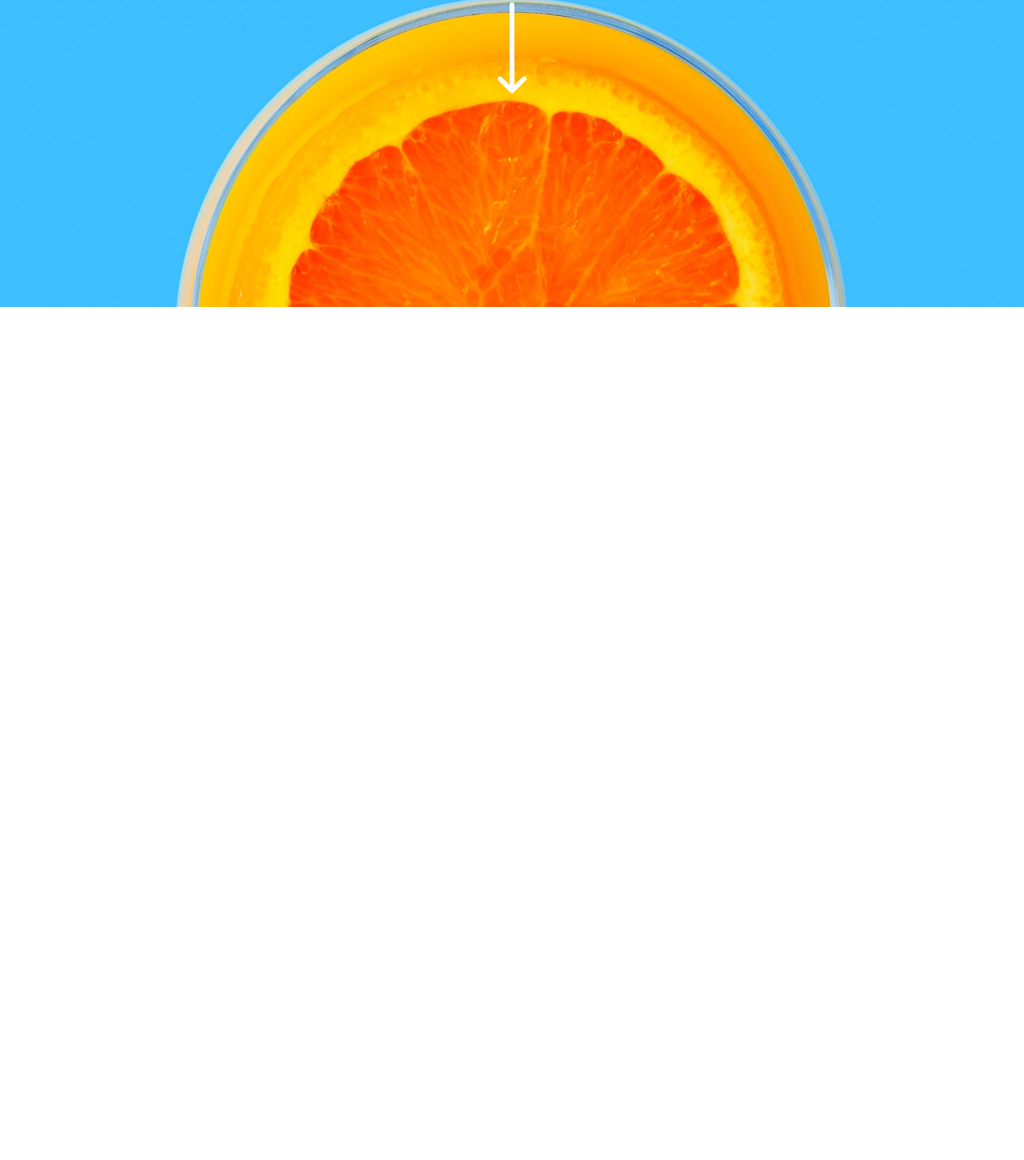
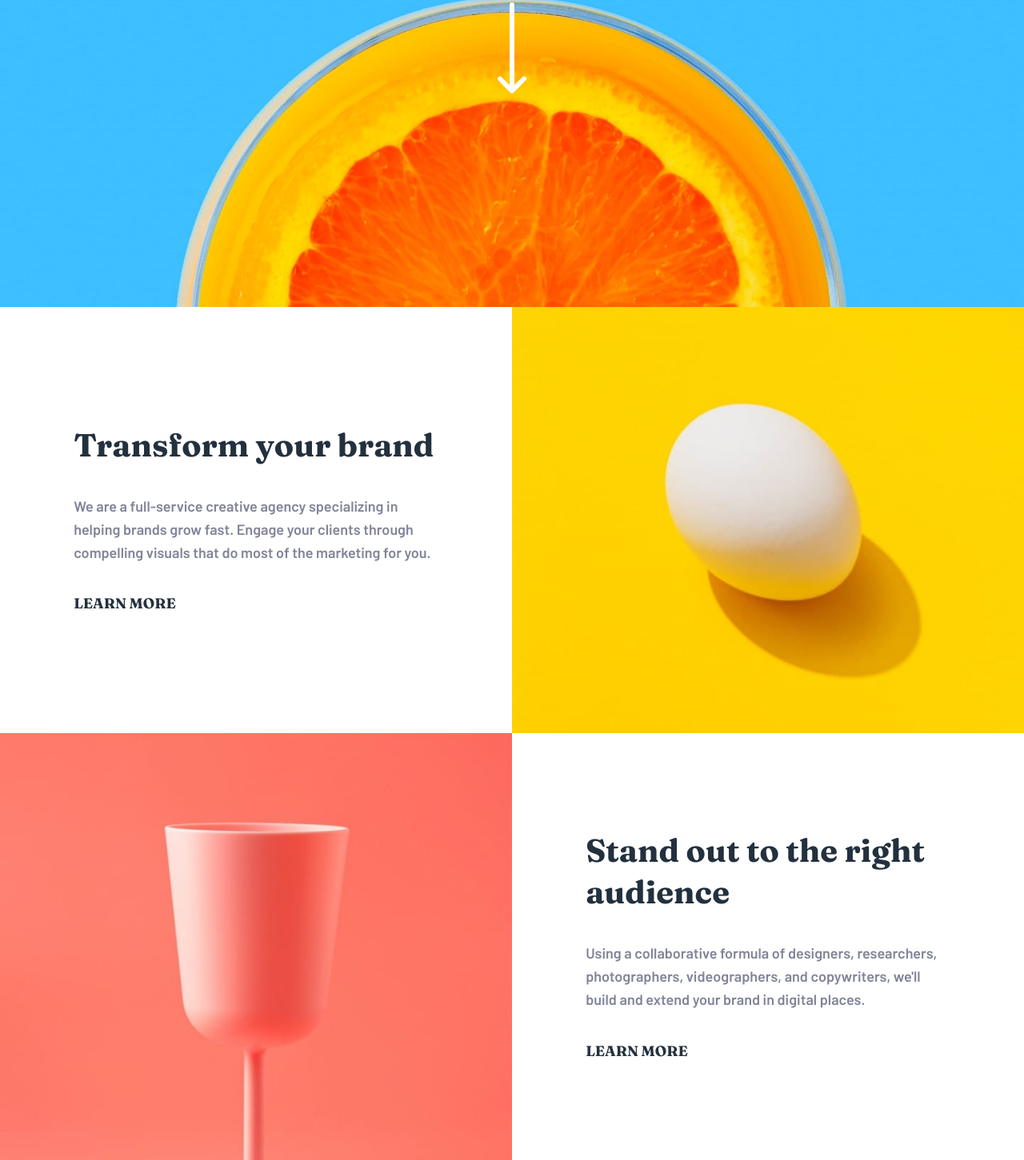
Before and after one commit to vineyy17/Sunnyside-landing-page, a website: page index.html in a window 1280 px wide. Shown: the part 416-1867 px from the top of the page at 80% size. Before the commit the page ends 800 px from the top, so only its background shows below. Drawn offline with Linux system fonts and the light colour scheme.

Commit message:
completed features section

```diff
--- a/index.html
+++ b/index.html
@@ -46,6 +46,36 @@
 
 </div>
 
+<div class="features">
+
+  <div class="feature">
+    <h2 class="heading-2">Transform your brand</h2>
+    <p class="feature__text">
+      We are a full-service creative agency specializing in helping brands grow fast. Engage your clients through
+      compelling visuals that do most of the marketing for you.
+    </p>
+    <h4 class="heading-4">Learn more</h4>
+  </div>
+
+  <div class="photo photo--1">
+    <img src="images/desktop/image-transform.jpg" alt="Transform image" class="photo__img photo__img--1">
+  </div>
+
+  <div class="feature">
+    <h2 class="heading-2">Stand out to the right audience</h2>
+    <p class="feature__text">
+      Using a collaborative formula of designers, researchers, photographers, videographers, and
+      copywriters, we&apos;ll build and extend your brand in digital places.
+    </p>
+    <h4 class="heading-4">Learn more</h4>
+  </div>
+
+  <div class="photo photo--2">
+    <img src="images/desktop/image-stand-out.jpg" alt="Transform image" class="photo__img photo__img--2">
+  </div>
+
+</div>
+
 
 
 </body>
--- a/sass/_base.scss
+++ b/sass/_base.scss
@@ -32,7 +32,7 @@ html {
 
 body {
     font-family: $font-primary;
-    color: $white;
+    color: #000;
     font-weight: 600;
     line-height: 1.6;
     font-size: 1.8rem;
@@ -42,6 +42,6 @@ body {
 .container {
     padding: 0;
     display: grid;
-    grid-template-rows: 100vh repeat(6, min-content);
+    grid-template-rows: 100vh repeat(5, min-content);
     grid-template-columns: [full-start] repeat(2, [col-start] minmax(min-content, 1fr) [col-end]) [full-start];
 }
--- a/sass/_features.scss
+++ b/sass/_features.scss
@@ -0,0 +1,40 @@
+.features {
+    grid-column: full-start / full-end;
+
+    display: grid;
+    grid-template-columns: repeat(2, 1fr);
+    grid-template-rows: repeat(2, min-content);
+
+    justify-content: center;
+    align-items: center;
+
+}
+
+.feature {
+    display: grid;
+
+    padding: 8vh 7.2vw;
+    grid-row-gap: 4.5vh;
+
+    &__text {
+        color: $dark-grayish-blue;
+    }
+}
+
+.photo {
+    &--1 {
+        grid-column: 2 / -1;
+        grid-row: 1 / 2;
+    }
+
+    &--2 {
+        grid-column: 1 / 2;
+        grid-row: 2 / 3;
+    }
+
+    &__img {
+        display: block;
+        object-fit: cover;
+        width: 100%;
+    }
+}
--- a/sass/_typography.scss
+++ b/sass/_typography.scss
@@ -4,4 +4,20 @@
     letter-spacing: .7rem;
     font-weight: 900;
     font-size: 4rem;
+    color: $white;
 }
+
+.heading-2 {
+    font-size: 4rem;
+    font-family: $font-secondary;
+    color: $very-dark-desaturated-blue;
+
+    line-height: 1.3;
+}
+
+.heading-4 {
+    font-size: 1.8rem;
+    font-family: $font-secondary;
+    color: $very-dark-desaturated-blue;
+    text-transform: uppercase;
+}
```
Also changed, not shown: css/style.css, 1 other file.
